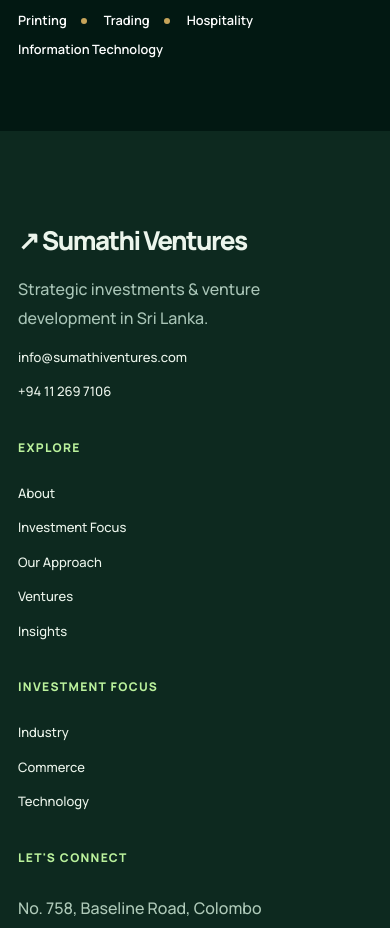
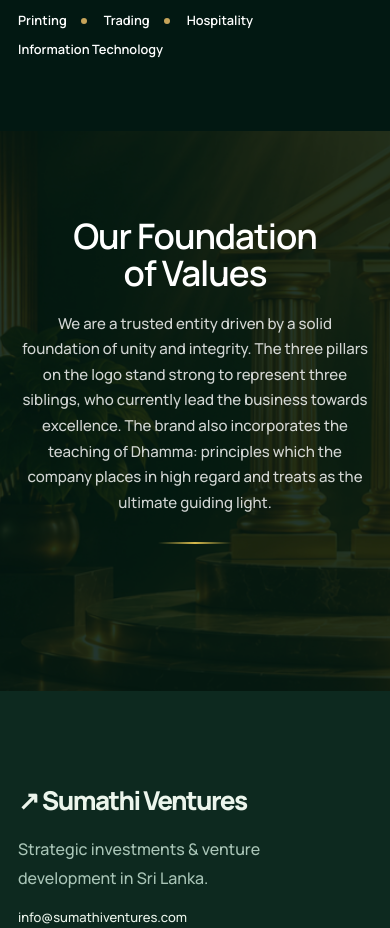
Before and after one commit to DIGIsumi2026/sumathi-ventures, a Next.js app: page /about in a window 390 px wide. Shown: the part 3780-4708 px from the top of the page. Built offline with nearby package versions, Linux system fonts and the light colour scheme.

Commit message:
our-foundations

```diff
--- a/src/assets/imageAssets.ts
+++ b/src/assets/imageAssets.ts
@@ -50,6 +50,7 @@ export const imageAssets = {
         heroFinal: '/images/about-us/about-hero-thumbnail.jpeg',
         vision: '/images/about-us/vision.png',
         mission: '/images/about-us/mission.png',
+        foundationValues: '/images/about-us/foundation-values.jpg',
     },
 
     //contact-cta
--- a/src/screens/AboutScreen.tsx
+++ b/src/screens/AboutScreen.tsx
@@ -1,17 +1,20 @@
 import '@/styles/about/about-hero.css';
 import '@/styles/about/vision-mission.css';
 import '@/styles/about/company-intro.css';
+import '@/styles/about/foundation-values.css'
 
 
 import {AboutHero} from '@/sections/about/AboutHero';
 import {VisionMission} from '@/sections/about/VisionMission';
 import { CompanyIntro } from '@/sections/about/CompanyIntro';
+import {FoundationValues} from '@/sections/about/FoundationValues';
 export function AboutScreen() {
     return (
         <>
             <AboutHero/>
             <VisionMission/>
             <CompanyIntro />
+            <FoundationValues/>
         </>
     );
 }
--- /dev/null
+++ b/src/sections/about/FoundationValues.tsx
@@ -0,0 +1,57 @@
+'use client';
+
+import { motion, useReducedMotion } from 'motion/react';
+import { imageAssets } from '@/assets/imageAssets';
+
+export function FoundationValues() {
+  const reduced = useReducedMotion();
+
+  return (
+    <section
+      className="sv-foundation-values"
+      aria-labelledby="sv-foundation-values-title"
+    >
+      <div className="sv-foundation-values__media" aria-hidden="true">
+        <img
+          src={imageAssets.about.foundationValues}
+          alt=""
+          draggable={false}
+        />
+      </div>
+
+      <div className="sv-foundation-values__overlay" aria-hidden="true" />
+
+      <div className="container sv-foundation-values__inner">
+        <motion.div
+          className="sv-foundation-values__content"
+          initial={reduced ? false : { opacity:0, y:30 }}
+          whileInView={{ opacity:1, y:0 }}
+          viewport={{ once:true, amount:.35 }}
+          transition={{
+            duration:reduced ? 0 : .8,
+            ease:[.22,1,.36,1],
+          }}
+        >
+
+          <h2 id="sv-foundation-values-title">
+            Our Foundation of Values
+          </h2>
+
+          <p>
+            We are a trusted entity driven by a solid foundation of unity and
+            integrity. The three pillars on the logo stand strong to represent
+            three siblings, who currently lead the business towards excellence.
+            The brand also incorporates the teaching of Dhamma: principles
+            which the company places in high regard and treats as the ultimate
+            guiding light.
+          </p>
+
+          <span
+            className="sv-foundation-values__line"
+            aria-hidden="true"
+          />
+        </motion.div>
+      </div>
+    </section>
+  );
+}
--- /dev/null
+++ b/src/styles/about/foundation-values.css
@@ -0,0 +1,155 @@
+.sv-foundation-values {
+  position:relative;
+  width:min(1600px,100%);
+  aspect-ratio:16/5;
+  margin-inline:auto;
+  overflow:hidden;
+  background:#06251d;
+  color:#fff;
+  isolation:isolate;
+}
+
+.sv-foundation-values__media {
+  position:absolute;
+  inset:0;
+  z-index:-3;
+}
+
+.sv-foundation-values__media img {
+  width:100%;
+  height:100%;
+  display:block;
+  object-fit:cover;
+  object-position:center;
+}
+
+.sv-foundation-values__overlay {
+  position:absolute;
+  inset:0;
+  z-index:-2;
+  background:linear-gradient(90deg,rgba(2,24,18,.74) 0%,rgba(2,24,18,.58) 35%,rgba(2,24,18,.48) 50%,rgba(2,24,18,.38) 68%,rgba(2,24,18,.42) 100%),linear-gradient(180deg,rgba(2,20,15,.18) 0%,rgba(2,20,15,.42) 100%);
+  pointer-events:none;
+}
+
+.sv-foundation-values__inner {
+  position:relative;
+  z-index:2;
+  height:100%;
+  display:flex;
+  align-items:center;
+  justify-content:center;
+}
+
+.sv-foundation-values__content {
+  width:min(880px,72%);
+  text-align:center;
+}
+
+.sv-foundation-values__eyebrow {
+  display:inline-flex;
+  align-items:center;
+  min-height:36px;
+  padding:0 17px;
+  border:1px solid rgba(216,184,73,.28);
+  border-radius:999px;
+  background:rgba(6,43,33,.44);
+  color:#d7ba4c;
+  font-size:.7rem;
+  font-weight:800;
+  letter-spacing:.18em;
+  backdrop-filter:blur(10px);
+}
+
+.sv-foundation-values h2 {
+  max-width:900px;
+  margin:19px auto 0;
+  color:#fff;
+  font-size:clamp(2.7rem,3.7vw,5.3rem);
+  font-weight:600;
+  line-height:1.06;
+  letter-spacing:-0.03em;
+  text-wrap:balance;
+}
+
+.sv-foundation-values p {
+  max-width:820px;
+  margin:22px auto 0;
+  color:rgba(255,255,255,.82);
+  font-size:clamp(.95rem,1.05vw,1.08rem);
+  line-height:1.75;
+  text-wrap:balance;
+}
+
+.sv-foundation-values__line {
+  display:block;
+  width:74px;
+  height:2px;
+  margin:27px auto 0;
+  background:linear-gradient(90deg,transparent,#d7ba4c,transparent);
+}
+
+@media(max-width:1000px) {
+  .sv-foundation-values {
+    aspect-ratio:auto;
+    min-height:460px;
+  }
+
+  .sv-foundation-values__content {
+    width:min(820px,82%);
+    padding:65px 0;
+  }
+
+  .sv-foundation-values h2 {
+    font-size:clamp(2.5rem,5vw,4.3rem);
+  }
+}
+
+@media(max-width:700px) {
+  .sv-foundation-values {
+    min-height:520px;
+  }
+
+  .sv-foundation-values__media img {
+    object-position:67% center;
+  }
+
+  .sv-foundation-values__overlay {
+    background:rgba(2,24,18,.74);
+  }
+
+  .sv-foundation-values__content {
+    width:100%;
+    padding:70px 0;
+  }
+
+  .sv-foundation-values h2 {
+    font-size:clamp(2.3rem,8vw,3.5rem);
+  }
+
+  .sv-foundation-values p {
+    max-width:580px;
+    font-size:.94rem;
+    line-height:1.7;
+  }
+}
+
+@media(max-width:480px) {
+  .sv-foundation-values {
+    min-height:560px;
+  }
+
+  .sv-foundation-values__eyebrow {
+    min-height:33px;
+    padding:0 14px;
+    font-size:.62rem;
+  }
+
+  .sv-foundation-values h2 {
+    margin-top:17px;
+    font-size:clamp(2.1rem,9vw,3rem);
+  }
+
+  .sv-foundation-values p {
+    margin-top:18px;
+  }
+}
```
Also changed, not shown: public/images/about-us/foundation-values.jpg (added).
